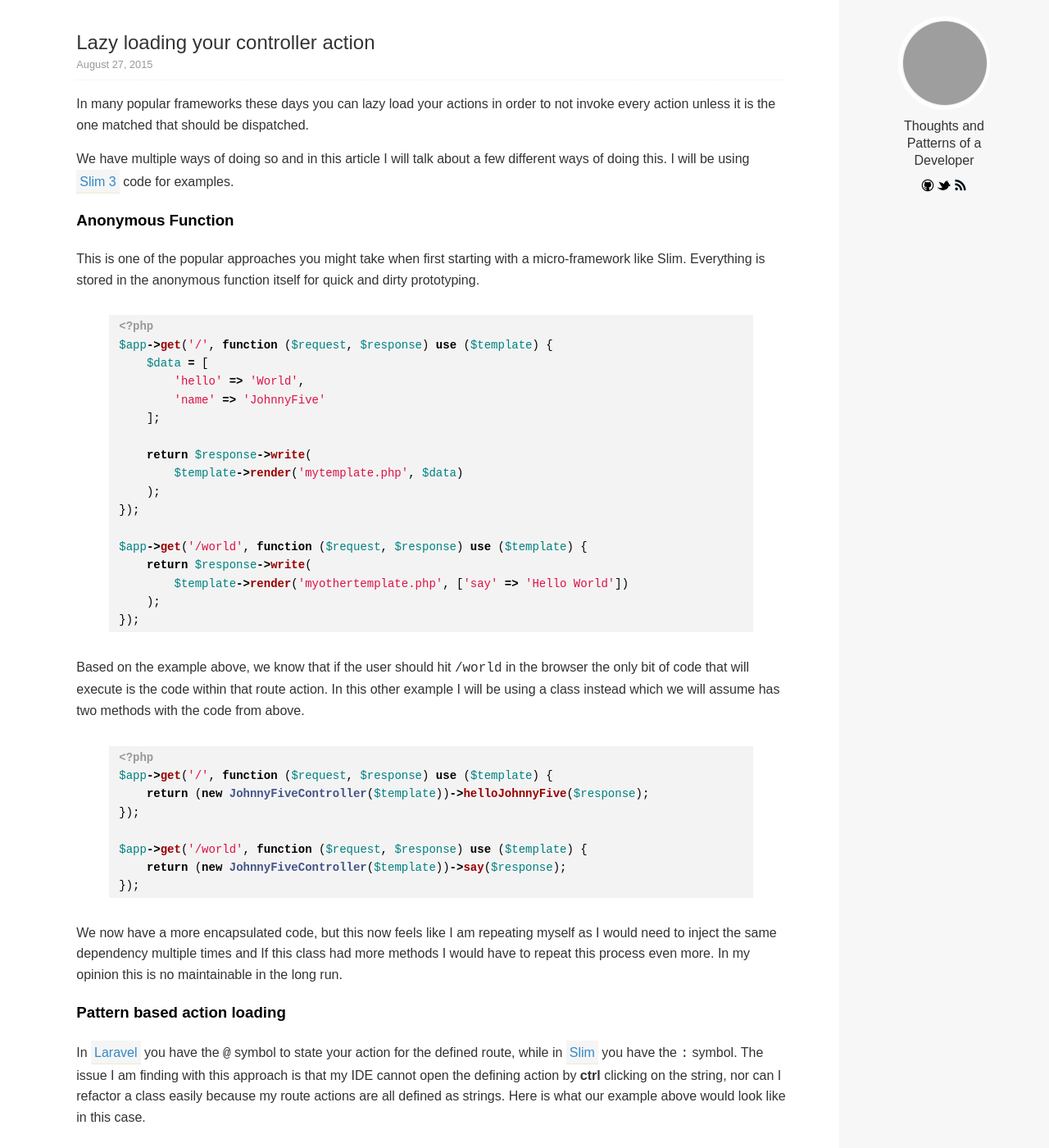
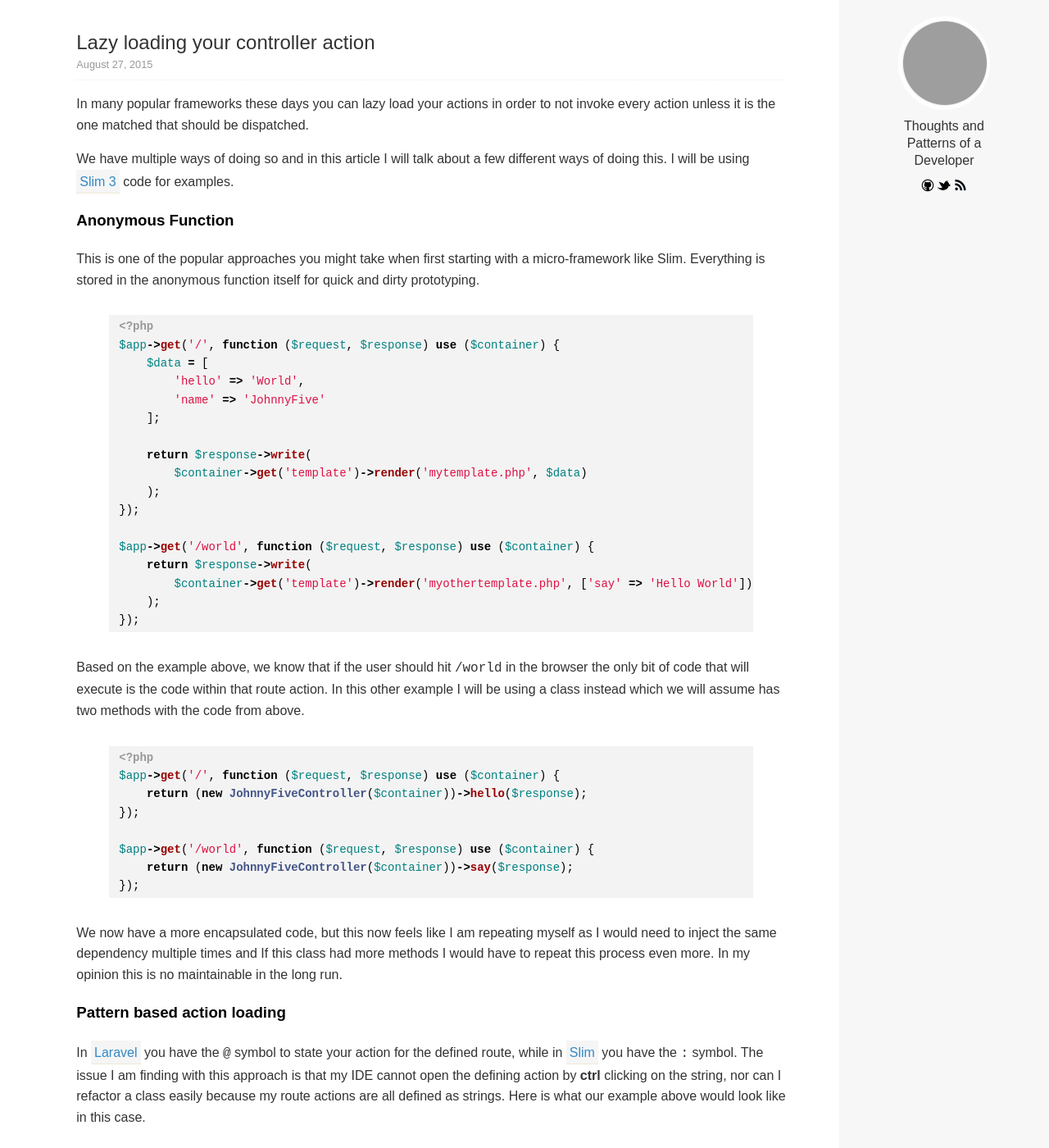
Before and after one commit to silentworks/thoughts, a Jekyll site: the page built from _posts/2015-08-27-lazy-loading-controller-action.md, in a window 1280 px wide and 1400 px high. Shown: the whole window at 82% size. Built offline with Jekyll 4.4.1, drawn with Linux system fonts in a browser that asks for light colours; Markdown is read by kramdown in place of the engine named in the settings; comment, search, counter and statistics services are not loaded; some of the changed text lies outside the part shown; grey boxes are pictures that could not be loaded.

Commit message:
Updated 2015-08-27-lazy-loading-controller-action.md

```diff
--- a/_posts/2015-08-27-lazy-loading-controller-action.md
+++ b/_posts/2015-08-27-lazy-loading-controller-action.md
@@ -5,6 +5,7 @@ category: posts
 comments: true
 title: Lazy loading your controller action
 ---
+
 
 
 In many popular frameworks these days you can lazy load your actions in order to not invoke every action unless it is the one matched that should be dispatched.
@@ -17,20 +18,20 @@ This is one of the popular approaches you might take when first starting with a
 
 {% highlight php %}
 <?php
-$app->get('/', function ($request, $response) use ($template) {
+$app->get('/', function ($request, $response) use ($container) {
     $data = [
         'hello' => 'World',
         'name' => 'JohnnyFive'
     ];
 
     return $response->write(
-        $template->render('mytemplate.php', $data)
+        $container->get('template')->render('mytemplate.php', $data)
     );
 });
 
-$app->get('/world', function ($request, $response) use ($template) {
+$app->get('/world', function ($request, $response) use ($container) {
     return $response->write(
-        $template->render('myothertemplate.php', ['say' => 'Hello World'])
+        $container->get('template')->render('myothertemplate.php', ['say' => 'Hello World'])
     );
 });
 {% endhighlight %}
@@ -39,12 +40,12 @@ Based on the example above, we know that if the user should hit `/world` in the
 
 {% highlight php %}
 <?php
-$app->get('/', function ($request, $response) use ($template) {
-    return (new JohnnyFiveController($template))->helloJohnnyFive($response);
+$app->get('/', function ($request, $response) use ($container) {
+    return (new JohnnyFiveController($container))->hello($response);
 });
 
-$app->get('/world', function ($request, $response) use ($template) {
-    return (new JohnnyFiveController($template))->say($response);
+$app->get('/world', function ($request, $response) use ($container) {
+    return (new JohnnyFiveController($container))->say($response);
 });
 {% endhighlight %}
 
@@ -61,7 +62,7 @@ $app->get('/', 'JohnnyFiveController:helloJohnnyFive');
 $app->get('/world', 'JohnnyFiveController:say');
 {% endhighlight %}
 
-This looks so much better, but you might ask where do I tell my `JohnnyFiveController` that `$template` should be passed into the `__construct` method, well we would have to state this elsewhere or our app would fail. We would now have to add our `JohnnyFiveController` into Slim's default Di container which is [Pimple](http://pimple.sensiolabs.org/). Meaning we would be defining what class the `JohnnyFiveController` string should be looking for in our container. To me this is tedious and time consuming and if someone was to make a mistake and reference a different class in the container pointing to the `JohnnyFiveController` string we would be giving wrong information. I am also growing less fond of this method because of the refactoring issues mentioned above.
+This looks so much better, but you might ask where do I tell my `JohnnyFiveController` that `$container` should be passed into the `__construct` method, well we would have to state this elsewhere or our app would fail. We would now have to add our `JohnnyFiveController` into Slim's default Di container which is [Pimple](http://pimple.sensiolabs.org/). Meaning we would be defining what class the `JohnnyFiveController` string should be looking for in our container. To me this is tedious and time consuming and if someone was to make a mistake and reference a different class in the container pointing to the `JohnnyFiveController` string we would be giving wrong information. I am also growing less fond of this method because of the refactoring issues mentioned above.
 
 ### A Factory for all
 
@@ -69,7 +70,7 @@ Recently I have started toying with the idea of adding all my controllers into a
 
 {% highlight php %}
 <?php
-$controllerFactory = new ControllerFactory($template);
+$controllerFactory = new ControllerFactory($container);
 
 $app->get('/', function ($request, $response) use ($controllerFactory) {
     return $controllerFactory->newJohnnyFiveController()->helloJohnnyFive($response);
```
